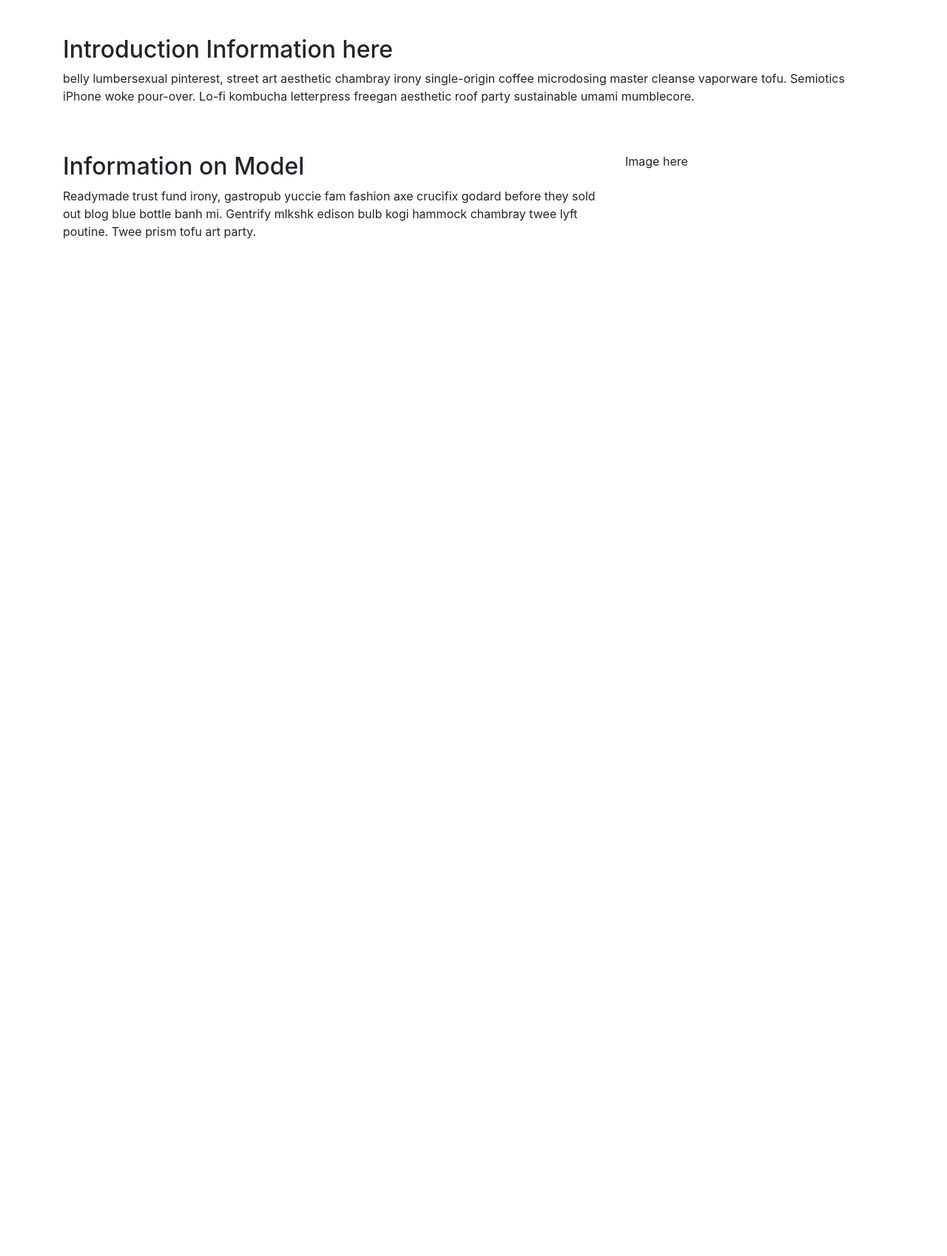
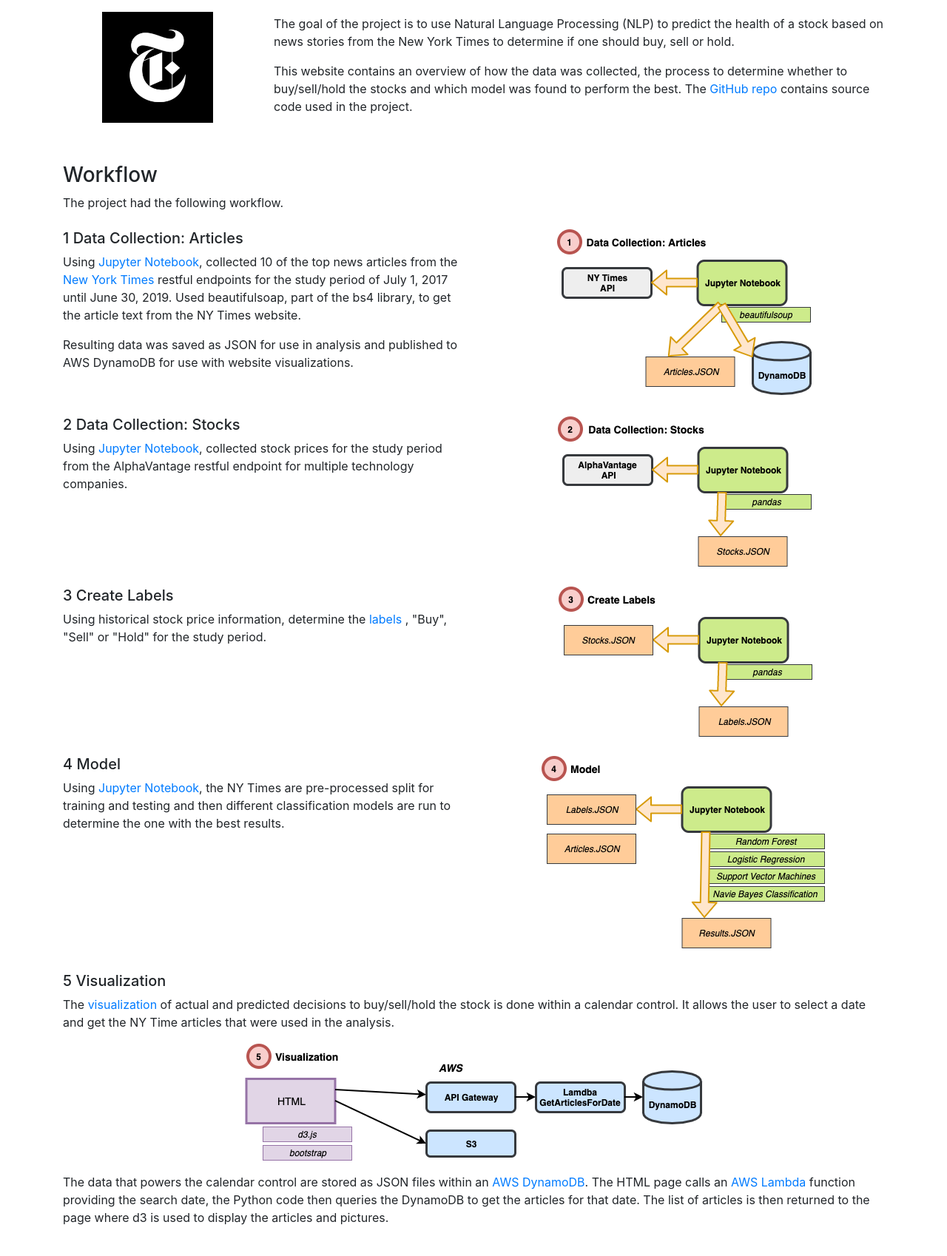
Before and after one commit to mollyperlich/finalProject, a PHP site: page /index.html in a window 1280 px wide. Shown: the part 56-1754 px from the top of the page at 74% size. Before the commit the page ends 379 px from the top, so only its background shows below. Run offline with PHP 8.4, Linux system fonts and the light colour scheme.

Commit message:
Work on index.html

```diff
--- a/visualization/index.html
+++ b/visualization/index.html
@@ -49,6 +49,7 @@
                         <a class="dropdown-item" href="newslabels.html">News Label</a>
                         <a class="dropdown-item" href="buildingmodel.html">Building the Model</a>
                         <a class="dropdown-item" href="results.html">Results</a>
+                        <a class="dropdown-item" href="lessonslearned.html">Lesson Learned</a>
                     </div>
                 </li>
 
@@ -65,27 +66,109 @@
 
     <div class="container">
 
-        <!-- Introduction -->
-        <div class="row mt-5">
-            <div class="col-12">
-                    <h2>Introduction Information here</h2>
-                    <p>
-                        belly lumbersexual pinterest, street art aesthetic chambray irony single-origin coffee microdosing master cleanse vaporware tofu. Semiotics iPhone woke pour-over. Lo-fi kombucha letterpress freegan aesthetic roof party sustainable umami mumblecore.
+        <div class="row mt-3">
+
+            <div class="col-sm-12 col-md-3 text-center">
+                <a href="https://developer.nytimes.com/" target="_blank"><img src="static/images/NYTimesLogo.png" class="img-fluid logoimage"></a>
+            </div>
+
+            <div class="col-sm-12 col-md-9">
+                <div class="mt-1">
+                <p>
+                    The goal of the project is to use Natural Language Processing (NLP) to predict the health of a stock
+                    based on news stories from the New York Times to determine if one should buy, sell or hold.
                     </p>
+                <p>
+                    This website contains an overview of how the data was collected, the process to determine whether to buy/sell/hold the
+                    stocks and which model was found to perform the best. The <a href="https://github.com/mollyperlich/finalProject" target="_blank">GitHub repo</a>
+                    contains source code used in the project.
+                </p>
+                </div>
             </div>
         </div>
 
-        <!-- Model -->
+
         <div class="row mt-5">
-            <div class="col-md-8 col-sm-12">
-                <h2>Information on Model</h2>
+            <div class="col-12">
+                <h3>Workflow</h3>
+                The project had the following workflow.
+            </div>
+        </div>
+
+        <div class="row mt-4">
+            <div class="col-sm-12 col-md-6">
+                    <h5>1 Data Collection: Articles</h5>
+                    <p>
+                            Using <a href="https://github.com/mollyperlich/finalProject/blob/master/Scott/DataCollection_NYTimes.ipynb" target="_blank">Jupyter Notebook</a>,
+                            collected 10 of the top news articles from the <a href="https://developer.nytimes.com/" target="_blank">New York Times</a> restful endpoints for the study period of July 1, 2017 until June 30, 2019.
+                            Used beautifulsoap, part of the bs4 library, to get the article text from the NY Times website.
+                    </p>
+                    <p>
+                            Resulting data was saved as JSON for use in analysis
+                            and published to AWS DynamoDB for use with website visualizations.
+                    </p>
+            </div>
+            <div class="col-sm-12 col-md-6 text-center">
+                <img src="static/images/workflow_1.png" class="img-fluid">
+            </div>
+        </div>
+
+        <div class="row mt-4">
+            <div class="col-sm-12 col-md-6">
+                <h5>2 Data Collection: Stocks</h5>
                 <p>
-                        Readymade trust fund irony, gastropub yuccie fam fashion axe crucifix godard before they sold out blog blue bottle banh mi. Gentrify mlkshk edison bulb kogi hammock chambray twee lyft poutine. Twee prism tofu art party.
+                        Using <a href="https://github.com/mollyperlich/finalProject/blob/master/Joey/API_get_stock_data.ipynb" target="_blank">Jupyter Notebook</a>,
+                        collected stock prices for the study period from the AlphaVantage restful endpoint for multiple technology companies.
                 </p>
             </div>
+            <div class="col-sm-12 col-md-6 text-center">
+                    <img src="static/images/workflow_2.png" class="img-fluid">
+                </div>
+        </div>
 
-            <div class="col-sm-12 col-md-4">
-                Image here
+        <div class="row mt-4">
+            <div class="col-sm-12 col-md-6">
+                <h5>3 Create Labels</h5>
+                <p>
+                    Using historical stock price information, determine the <a href ="newslabels.html">labels</a> , "Buy", "Sell" or "Hold" for the study period.
+                </p>
+            </div>
+            <div class="col-sm-12 col-md-6 text-center">
+                <img src="static/images/workflow_3.png" class="img-fluid">
+            </div>
+        </div>
+
+        <div class="row mt-4">
+            <div class= "col-sm-12 col-md-6">
+                <h5>4 Model</h5>
+                <p>
+                    Using <a href="https://github.com/mollyperlich/finalProject/blob/master/Joey/joey_stock_classification-stratified.ipynb" target="_blank">Jupyter Notebook</a>,
+                    the NY Times are pre-processed split for training and testing and then different classification models are run to determine the one with the best results.
+                </p>
+            </div>
+            <div class="col-sm-12 col-md-6 text-center">
+                <img src="static/images/workflow_4.png" class="img-fluid">
+            </div>
+        </div>
+
+        <div class="row mt-4 mb-4">
+            <div class= "col-sm-12 col-md-12">
+                <h5>5 Visualization</h5>
+                <p>
+                    The <a href="results.html">visualization</a> of actual and predicted decisions to buy/sell/hold the stock is done within a calendar control. It allows the user to
+                    select a date and get the NY Time articles that were used in the analysis.
+                </p>
+
+                <div class="text-center mt-1 mb-3">
+                    <img src="static/images/workflow_5.png" class="img-fluid">
+                </div>
+                <p>
+                        The data that powers the calendar control are stored as JSON files within an
+                        <a href="https://aws.amazon.com/dynamodb/" target="_blank">AWS DynamoDB</a>. The HTML page calls an
+                        <a href="https://aws.amazon.com/lambda/" target="_blank">AWS Lambda</a> function providing
+                        the search date, the Python code then queries the DynamoDB to get the articles for that date. The list of articles is then returned to the
+                        page where d3 is used to display the articles and pictures.
+                    </p>
             </div>
         </div>
     </div>
--- a/visualization/static/css/styles.css
+++ b/visualization/static/css/styles.css
@@ -91,3 +91,8 @@
     stroke-width:0px;
     pointer-events:all;
   }
+
+  /* Logo on index page */
+  .logoimage{
+    max-width: 150px;
+  }
```
Also changed, not shown: visualization/buildingmodel.html (+4 -3 lines), visualization/lessionslearned.html (added, +104 -0 lines), visualization/newslabels.html (+7 -4 lines), visualization/static/js/calendarHeatMap.js (+1 -15 lines), visualization/static/images/NYTimesLogo.png (added), visualization/static/images/workflow.png (added), visualization/static/images/workflow_1.png (added), visualization/static/images/workflow_2.png (added), visualization/static/images/workflow_3.png (added), visualization/static/images/workflow_4.png (added), visualization/static/images/workflow_5.png (added).
